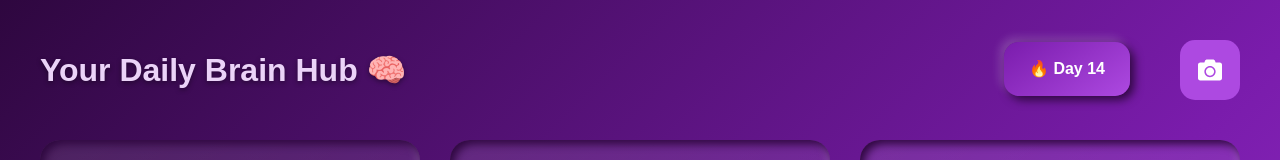
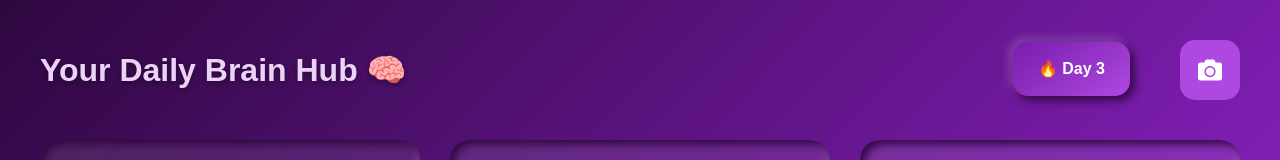
Before and after one commit to aditya25shah/SihProject, a React (Vite) app in the folder frontend/: page /dashboard in a window 1280 px wide. Shown: the top 160 px of the page. Built offline with nearby package versions, Linux system fonts and the light colour scheme; a web font is replaced by a local one.

Commit message:
removing strak

```diff
--- a/frontend/src/components/Dashboard/Dashboard.jsx
+++ b/frontend/src/components/Dashboard/Dashboard.jsx
@@ -24,7 +24,8 @@ Chart.register(
 
 export default function Dashboard() {
   const [showCalendar, setShowCalendar] = useState(false);
-  const [streakDay, setStreakDay] = useState(14);
+  const [streakDay] = useState(3); // ✅ no warning now
+
 
   const chartRef = useRef(null);
   const chartInstance = useRef(null);
```
